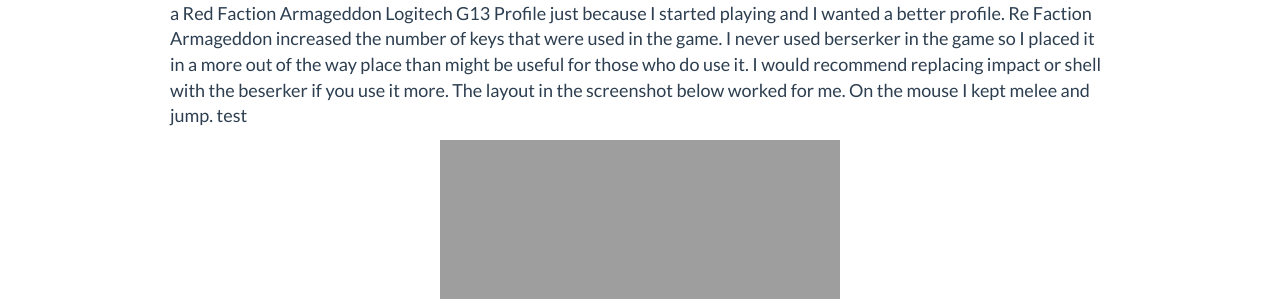
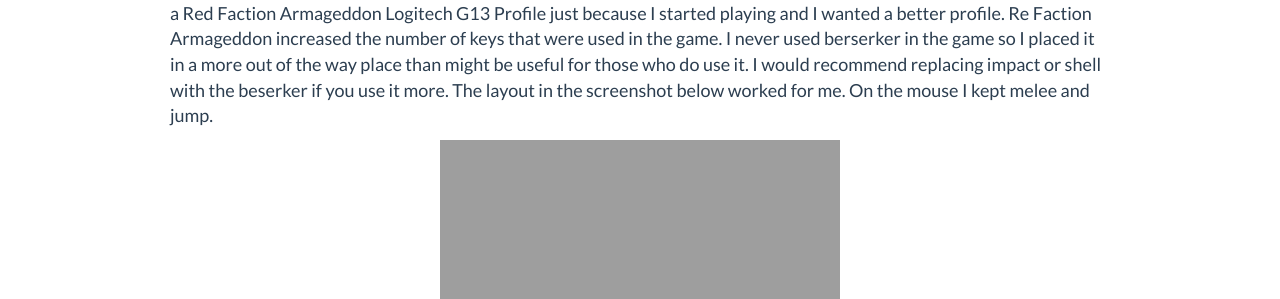
Before and after one commit to psychoph/psychoph.github.io, a Jekyll site: the page built from _posts/2016/2016-02-21-red-faction-armageddon-logitech-g13-profile.markdown, in a window 1280 px wide and 900 px high, scrolled down 484 px. Shown: the part 284-583 px from the top of the window. Built offline with Jekyll 4.4.1, drawn with Linux system fonts in a browser that asks for light colours; nearby versions of some CDN libraries; comment, search, counter and statistics services are not loaded; some of the changed text lies outside the part shown.

Commit message:
removing test because nothing seems to fix the build on github.

```diff
--- a/_config.yml
+++ b/_config.yml
@@ -19,6 +19,8 @@ paginate: 5
 gems:
   - jekyll-sitemap
   - jekyll-redirect-from
+  - jekyll-feed
+  - jekyll-seo-tag
   - jekyll-paginate
 whitelist:
   - jekyll-redirect-from
--- a/_posts/2016/2016-02-21-red-faction-armageddon-logitech-g13-profile.markdown
+++ b/_posts/2016/2016-02-21-red-faction-armageddon-logitech-g13-profile.markdown
@@ -19,7 +19,7 @@ pageclass: logitechg13
 ---
 ![Red Faction Armageddon]({{site.url}}/media/profiles/logos/red_faction_armageddon.jpg){: .img-responsive  .center-block }
 
-The [Logitech G13](http://gaming.logitech.com/en-us/product/g13-advanced-gameboard) default profile for [Red Faction Armageddon](http://store.steampowered.com/app/55110/) was not well written and had the old macro keys. I created a Red Faction Armageddon Logitech G13 Profile just because I started playing and I wanted a better profile. Re Faction Armageddon increased the number of keys that were used in the game. I never used berserker in the game so I placed it in a more out of the way place than might be useful for those who do use it. I would recommend replacing impact or shell with the beserker if you use it more. The layout in the screenshot below worked for me. On the mouse I kept melee and jump. test
+The [Logitech G13](http://gaming.logitech.com/en-us/product/g13-advanced-gameboard) default profile for [Red Faction Armageddon](http://store.steampowered.com/app/55110/) was not well written and had the old macro keys. I created a Red Faction Armageddon Logitech G13 Profile just because I started playing and I wanted a better profile. Re Faction Armageddon increased the number of keys that were used in the game. I never used berserker in the game so I placed it in a more out of the way place than might be useful for those who do use it. I would recommend replacing impact or shell with the beserker if you use it more. The layout in the screenshot below worked for me. On the mouse I kept melee and jump.
 
 ![Red Faction Armageddon Logitech G13 Keyboard Profile]({{site.url}}/media/profiles/layouts/red_faction_armageddon_keyboard_layout.png){: .img-responsive  .center-block }
 
```
